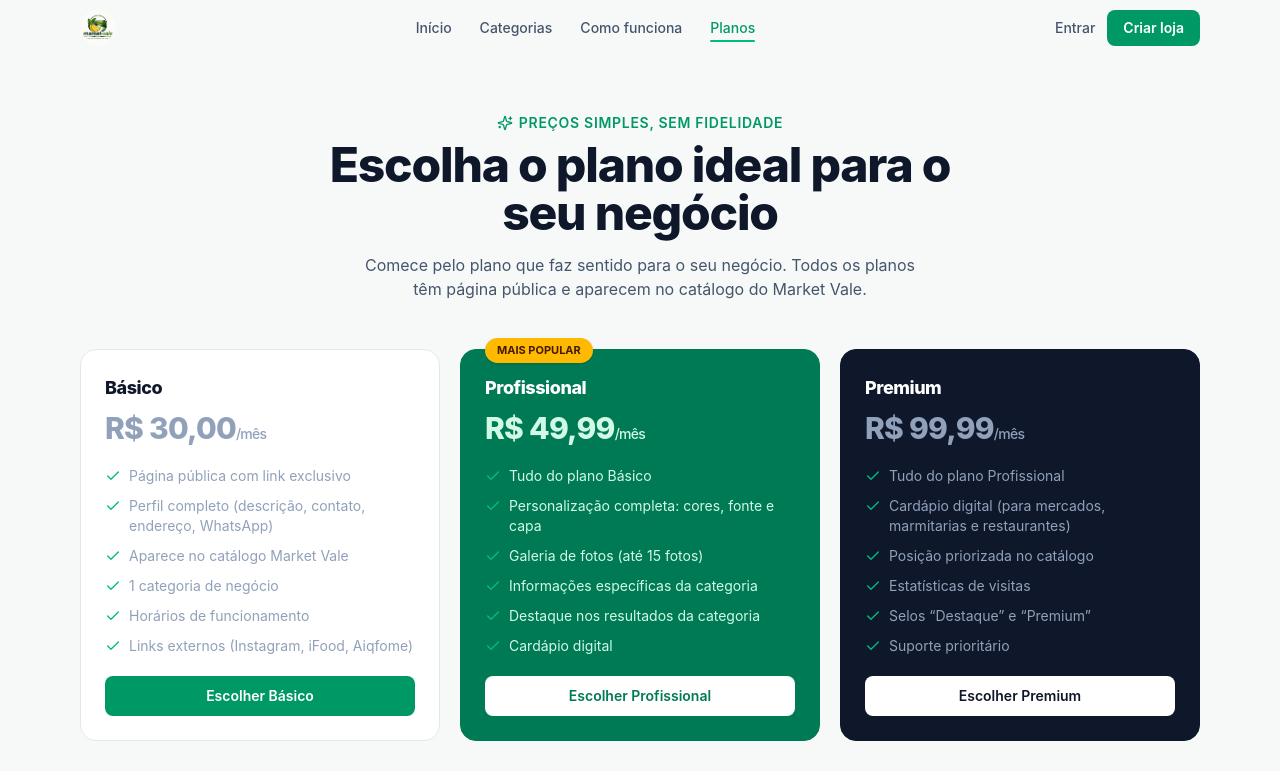
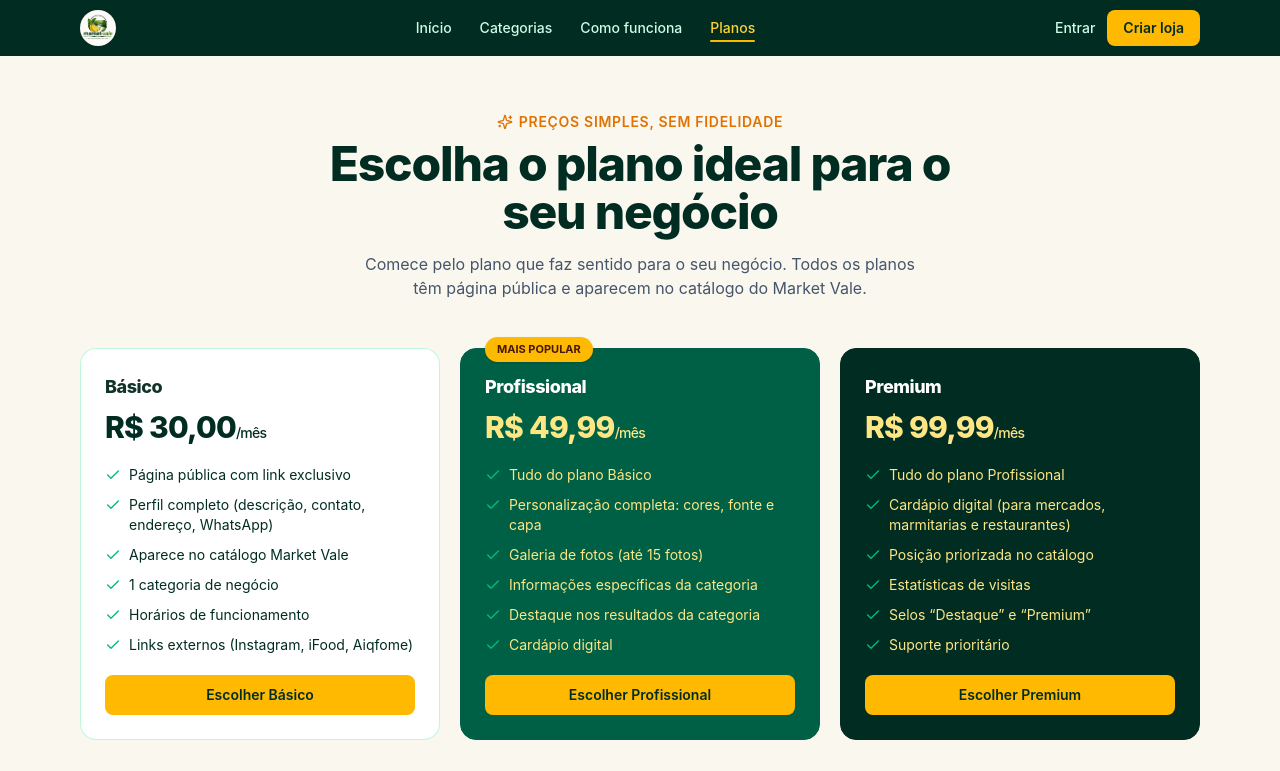
Before and after one commit to jaobieldias18-oss/Market-Vale, a Next.js app: page /planos in a window 1280 px wide. Shown: the top 771 px of the page. Built offline with nearby package versions, Linux system fonts and the light colour scheme; no server answers; the database is empty.

Commit message:
identidade verde-mata + dourado em todo o site

```diff
--- a/src/app/cadastro/page.tsx
+++ b/src/app/cadastro/page.tsx
@@ -52,7 +52,7 @@
           {/* eslint-disable-next-line @next/next/no-img-element */}
           <img src="/logo.png" alt="Market Vale" className="size-16 rounded-full object-cover" />
         </span>
-        <h1 className="mt-4 text-3xl font-extrabold tracking-tight text-slate-900">
+        <h1 className="mt-4 text-3xl font-extrabold tracking-tight text-emerald-950">
           Crie sua loja
         </h1>
         <p className="mt-2 max-w-xl text-slate-500">
@@ -85,7 +85,7 @@
           <div className="mt-6 text-center">
             <button
               onClick={() => setStep("conta")}
-              className="inline-flex items-center gap-2 rounded-lg bg-emerald-600 px-8 py-3.5 font-semibold text-white transition hover:bg-emerald-700"
+              className="inline-flex items-center gap-2 rounded-lg bg-emerald-700 px-8 py-3.5 font-semibold text-white transition hover:bg-emerald-800"
             >
               Continuar com o plano {planName(planid)} <ArrowRight className="size-4" />
             </button>
@@ -143,7 +143,7 @@
               <button
                 type="submit"
                 disabled={loading}
-                className="w-full rounded-lg bg-emerald-600 py-2.5 text-sm font-semibold text-white transition hover:bg-emerald-700 disabled:opacity-60"
+                className="w-full rounded-lg bg-emerald-700 py-2.5 text-sm font-semibold text-white transition hover:bg-emerald-800 disabled:opacity-60"
               >
                 {loading ? "Criando conta..." : "Criar conta"}
               </button>
@@ -151,7 +151,7 @@
 
             <p className="mt-6 text-center text-sm text-slate-500">
               Já tem conta?{" "}
-              <Link href="/login" className="font-medium text-emerald-600 hover:underline">
+              <Link href="/login" className="font-medium text-emerald-700 hover:underline">
                 Entrar
               </Link>
             </p>
@@ -181,7 +181,7 @@
     <button
       onClick={onClick}
       className={`flex flex-1 items-center justify-center gap-2 rounded-lg px-4 py-2.5 text-sm font-semibold transition ${
-        active ? "bg-emerald-600 text-white shadow" : "text-slate-500 hover:text-slate-800"
+        active ? "bg-emerald-700 text-white shadow" : "text-slate-500 hover:text-slate-800"
       }`}
     >
       {done && <Check className="size-4" />}
--- a/src/app/categorias/[slug]/page.tsx
+++ b/src/app/categorias/[slug]/page.tsx
@@ -54,7 +54,7 @@
   return (
     <>
       <Navbar />
-      <div className="bg-emerald-600 py-14 text-center text-white">
+      <div className="bg-emerald-900 py-14 text-center text-white">
         <h1 className="text-3xl font-bold">{meta.icon} {meta.name}</h1>
         <p className="mx-auto mt-2 max-w-lg px-4 text-emerald-100">
           {category?.description ??
@@ -70,7 +70,7 @@
             placeholder="Buscar nesta categoria..."
             className="w-full bg-transparent text-sm outline-none"
           />
-          <button className="rounded-lg bg-emerald-600 px-4 py-1.5 text-sm font-semibold text-white hover:bg-emerald-700">
+          <button className="rounded-lg bg-emerald-700 px-4 py-1.5 text-sm font-semibold text-white hover:bg-emerald-800">
             Buscar
           </button>
         </form>
@@ -84,7 +84,7 @@
             </p>
             <Link
               href="/cadastro"
-              className="mt-6 inline-block rounded-xl bg-emerald-600 px-6 py-3 font-semibold text-white hover:bg-emerald-700"
+              className="mt-6 inline-block rounded-xl bg-emerald-700 px-6 py-3 font-semibold text-white hover:bg-emerald-800"
             >
               Cadastrar {getCategoryFields(slug).label.toLowerCase()}
             </Link>
--- a/src/app/globals.css
+++ b/src/app/globals.css
@@ -1,9 +1,9 @@
 @import "tailwindcss";
 
 :root {
-  --background: #f7f9f8;
-  --foreground: #0f172a;
-  --accent: #059669;
+  --background: #faf7ef;
+  --foreground: #12332a;
+  --accent: #b47609;
 }
 
 @theme inline {
@@ -27,7 +27,7 @@
 }
 
 ::selection {
-  background: #059669;
+  background: #d97706;
   color: #fff;
 }
 
@@ -64,23 +64,23 @@
   color: #94a3b8;
 }
 .input:focus {
-  border-color: #059669;
-  box-shadow: 0 0 0 3px rgb(5 150 105 / 0.14);
+  border-color: #d97706;
+  box-shadow: 0 0 0 3px rgb(217 119 6 / 0.16);
 }
 
 /* ---------- Foco padrão ---------- */
 :focus-visible {
-  outline: 2px solid rgb(5 150 105 / 0.6);
+  outline: 2px solid rgb(217 119 6 / 0.7);
   outline-offset: 2px;
 }
 
 /* ---------- Utilidades ---------- */
 @utility mesh-bg {
   background-image:
-    radial-gradient(at 20% 12%, rgb(5 150 105 / 0.1) 0px, transparent 42%),
-    radial-gradient(at 82% 8%, rgb(14 165 233 / 0.08) 0px, transparent 38%),
-    radial-gradient(at 78% 88%, rgb(251 191 36 / 0.09) 0px, transparent 40%),
-    radial-gradient(at 4% 84%, rgb(5 150 105 / 0.08) 0px, transparent 42%);
+    radial-gradient(at 20% 12%, rgb(5 150 105 / 0.16) 0px, transparent 42%),
+    radial-gradient(at 82% 8%, rgb(217 119 6 / 0.14) 0px, transparent 38%),
+    radial-gradient(at 78% 88%, rgb(180 118 9 / 0.12) 0px, transparent 40%),
+    radial-gradient(at 4% 84%, rgb(4 120 87 / 0.14) 0px, transparent 42%);
 }
 
 @utility glass {
@@ -97,7 +97,7 @@
 }
 
 @utility gradient-text {
-  background: linear-gradient(100deg, #059669, #0d9488 55%, #0284c7);
+  background: linear-gradient(100deg, #047857, #d97706 90%);
   -webkit-background-clip: text;
   background-clip: text;
   color: transparent;
--- a/src/app/login/page.tsx
+++ b/src/app/login/page.tsx
@@ -38,7 +38,7 @@
             {/* eslint-disable-next-line @next/next/no-img-element */}
             <img src="/logo.png" alt="Market Vale" className="size-14 rounded-full object-cover" />
           </span>
-          <h1 className="mt-4 text-2xl font-bold text-slate-900">Entrar</h1>
+          <h1 className="mt-4 text-2xl font-bold text-emerald-950">Entrar</h1>
           <p className="mt-1 text-sm text-slate-500">Acesse seu painel de lojista</p>
         </div>
 
@@ -71,7 +71,7 @@
           <button
             type="submit"
             disabled={loading}
-            className="w-full rounded-lg bg-emerald-600 py-2.5 text-sm font-semibold text-white transition hover:bg-emerald-700 disabled:opacity-60"
+            className="w-full rounded-lg bg-emerald-700 py-2.5 text-sm font-semibold text-white transition hover:bg-emerald-800 disabled:opacity-60"
           >
             {loading ? "Entrando..." : "Entrar"}
           </button>
@@ -79,7 +79,7 @@
 
         <p className="mt-6 text-center text-sm text-slate-500">
           Ainda não tem conta?{" "}
-          <Link href="/cadastro" className="font-medium text-emerald-600 hover:underline">
+          <Link href="/cadastro" className="font-medium text-emerald-700 hover:underline">
             Cadastre-se
           </Link>
         </p>
--- a/src/app/planos/page.tsx
+++ b/src/app/planos/page.tsx
@@ -16,10 +16,10 @@
       <Navbar />
       <section className="mx-auto max-w-6xl px-4 pb-20 pt-14">
         <div className="text-center">
-          <p className="flex items-center justify-center gap-1.5 text-sm font-semibold uppercase tracking-wider text-emerald-600">
+          <p className="flex items-center justify-center gap-1.5 text-sm font-semibold uppercase tracking-wider text-amber-600">
             <Sparkles className="size-4" /> Preços simples, sem fidelidade
           </p>
-          <h1 className="mx-auto mt-2 max-w-2xl text-3xl font-extrabold tracking-tight text-slate-900 md:text-5xl">
+          <h1 className="mx-auto mt-2 max-w-2xl text-3xl font-extrabold tracking-tight text-emerald-950 md:text-5xl">
             Escolha o plano ideal para o seu negócio
           </h1>
           <p className="mx-auto mt-4 max-w-xl text-slate-600">
@@ -64,11 +64,11 @@
   text: string;
 }) {
   return (
-    <div className="rounded-2xl border border-slate-200 bg-white p-6">
-      <span className="grid size-11 place-items-center rounded-xl bg-emerald-50 text-emerald-600">
+    <div className="rounded-2xl border border-emerald-200/60 bg-white p-6">
+      <span className="grid size-11 place-items-center rounded-xl bg-emerald-100 text-emerald-700">
         {icon}
       </span>
-      <h3 className="mt-4 text-base font-bold tracking-tight text-slate-900">{title}</h3>
+      <h3 className="mt-4 text-base font-bold tracking-tight text-emerald-950">{title}</h3>
       <p className="mt-1.5 text-sm leading-relaxed text-slate-500">{text}</p>
     </div>
   );
--- a/src/components/category-card.tsx
+++ b/src/components/category-card.tsx
@@ -6,7 +6,7 @@
   return (
     <Link
       href={`/categorias/${category.slug}`}
-      className="group relative overflow-hidden rounded-2xl border border-slate-200 bg-white p-5 transition hover:-translate-y-0.5 hover:border-emerald-200 hover:shadow-lg hover:shadow-slate-900/5"
+      className="group relative overflow-hidden rounded-2xl border border-emerald-200/60 bg-white p-5 transition hover:-translate-y-0.5 hover:border-emerald-400 hover:shadow-lg hover:shadow-emerald-900/10"
     >
       <div
         className="absolute -right-6 -top-6 size-24 rounded-full opacity-50 blur-2xl transition-opacity duration-300 group-hover:opacity-80"
@@ -21,9 +21,9 @@
         >
           {category.icon}
         </div>
-        <ArrowUpRight className="size-4 text-slate-300 transition group-hover:-translate-y-0.5 group-hover:translate-x-0.5 group-hover:text-emerald-500" />
+        <ArrowUpRight className="size-4 text-slate-300 transition group-hover:-translate-y-0.5 group-hover:translate-x-0.5 group-hover:text-amber-500" />
       </div>
-      <h3 className="relative mt-4 font-bold tracking-tight text-slate-900 transition group-hover:text-emerald-700">
+      <h3 className="relative mt-4 font-bold tracking-tight text-emerald-950 transition group-hover:text-emerald-700">
         {category.name}
       </h3>
       <p className="relative mt-1 line-clamp-2 text-sm text-slate-500">{category.description}</p>
--- a/src/components/create-store.tsx
+++ b/src/components/create-store.tsx
@@ -116,7 +116,7 @@
           <div className="mt-6 text-center">
             <button
               onClick={() => setStep("dados")}
-              className="inline-flex items-center gap-2 rounded-lg bg-emerald-600 px-8 py-3.5 font-semibold text-white transition hover:bg-emerald-700"
+              className="inline-flex items-center gap-2 rounded-lg bg-emerald-700 px-8 py-3.5 font-semibold text-white transition hover:bg-emerald-800"
             >
               Continuar com o plano {planName(planid)} <ArrowRight className="size-4" />
             </button>
@@ -219,7 +219,7 @@
     <button
       onClick={onClick}
       className={`flex flex-1 items-center justify-center gap-2 rounded-lg px-4 py-2.5 text-sm font-semibold transition ${
-        active ? "bg-emerald-600 text-white shadow" : "text-slate-500 hover:text-slate-800"
+        active ? "bg-emerald-700 text-white shadow" : "text-slate-500 hover:text-slate-800"
       }`}
     >
       {done && <Check className="size-4" />}
--- a/src/components/navbar.tsx
+++ b/src/components/navbar.tsx
@@ -4,7 +4,7 @@
 import { usePathname, useRouter } from "next/navigation";
 import { useEffect, useState } from "react";
 import { createClient } from "@/lib/supabase/client";
-import { Store, LayoutDashboard, Menu, X } from "lucide-react";
+import { LayoutDashboard, Menu, X } from "lucide-react";
 
 export default function Navbar() {
   const router = useRouter();
@@ -49,10 +49,8 @@
 
   return (
     <header
-      className={`sticky top-0 z-40 transition-all duration-300 ${
-        scrolled
-          ? "glass border-b border-slate-200/80"
-          : "border-b border-transparent"
+      className={`sticky top-0 z-40 bg-emerald-950 text-white transition-all duration-300 ${
+        scrolled ? "shadow-lg shadow-emerald-950/20" : ""
       }`}
     >
       <nav className="mx-auto flex h-14 max-w-6xl items-center justify-between px-4">
@@ -63,7 +61,7 @@
           </span>
         </Link>
 
-        <div className="hidden items-center gap-7 text-sm font-medium text-slate-600 md:flex">
+        <div className="hidden items-center gap-7 text-sm font-medium text-emerald-100 md:flex">
           <NavLink href="/" active={pathname === "/"}>
             Início
           </NavLink>
@@ -84,7 +82,7 @@
               {role === "admin" && (
                 <Link
                   href="/admin"
-                  className="flex items-center gap-1.5 rounded-lg border border-slate-200 bg-white px-3.5 py-2 text-sm font-semibold text-slate-700 transition hover:border-emerald-300 hover:text-emerald-700"
+                  className="flex items-center gap-1.5 rounded-lg border border-emerald-700 bg-emerald-900 px-3.5 py-2 text-sm font-semibold text-emerald-50 transition hover:border-emerald-600"
                 >
                   <LayoutDashboard className="size-4" />
                   Admin
@@ -92,13 +90,13 @@
               )}
               <Link
                 href="/dashboard"
-                className="rounded-lg bg-emerald-600 px-4 py-2 text-sm font-semibold text-white transition hover:bg-emerald-700"
+                className="rounded-lg bg-amber-400 px-4 py-2 text-sm font-semibold text-emerald-950 transition hover:bg-amber-300"
               >
                 Minha loja
               </Link>
               <button
                 onClick={handleLogout}
-                className="text-sm font-medium text-slate-500 transition hover:text-red-600"
+                className="text-sm font-medium text-emerald-200 transition hover:text-amber-300"
               >
                 Sair
               </button>
@@ -107,13 +105,13 @@
             <>
               <Link
                 href="/login"
-                className="text-sm font-medium text-slate-600 transition hover:text-emerald-600"
+                className="text-sm font-medium text-emerald-100 transition hover:text-amber-300"
               >
                 Entrar
               </Link>
               <Link
                 href="/cadastro"
-                className="rounded-lg bg-emerald-600 px-4 py-2 text-sm font-semibold text-white transition hover:bg-emerald-700"
+                className="rounded-lg bg-amber-400 px-4 py-2 text-sm font-semibold text-emerald-950 transition hover:bg-amber-300"
               >
                 Criar loja
               </Link>
@@ -122,7 +120,7 @@
         </div>
 
         <button
-          className="grid size-10 place-items-center rounded-lg border border-slate-200 bg-white text-slate-700 md:hidden"
+          className="grid size-10 place-items-center rounded-lg border border-emerald-700 bg-emerald-900 text-emerald-50 md:hidden"
           onClick={() => setOpen((v) => !v)}
           aria-label="Abrir menu"
         >
@@ -131,43 +129,43 @@
       </nav>
 
       {open && (
-        <div className="glass z-50 flex flex-col gap-3 border-t border-slate-200/80 px-4 py-4 md:hidden">
+        <div className="flex flex-col gap-3 border-t border-emerald-800 bg-emerald-950 px-4 py-4 md:hidden">
           <Link
             href="/"
             onClick={() => setOpen(false)}
-            className="rounded-lg px-3 py-2 text-sm font-medium hover:bg-slate-100"
+            className="rounded-lg px-3 py-2 text-sm font-medium text-emerald-100 hover:bg-emerald-900"
           >
             Início
           </Link>
           <Link
             href="/#categorias"
             onClick={() => setOpen(false)}
-            className="rounded-lg px-3 py-2 text-sm font-medium hover:bg-slate-100"
+            className="rounded-lg px-3 py-2 text-sm font-medium text-emerald-100 hover:bg-emerald-900"
           >
             Categorias
           </Link>
           <Link
             href="/#como-funciona"
             onClick={() => setOpen(false)}
-            className="rounded-lg px-3 py-2 text-sm font-medium hover:bg-slate-100"
+            className="rounded-lg px-3 py-2 text-sm font-medium text-emerald-100 hover:bg-emerald-900"
           >
             Como funciona
           </Link>
           <Link
             href="/planos"
             onClick={() => setOpen(false)}
-            className="rounded-lg px-3 py-2 text-sm font-medium hover:bg-slate-100"
+            className="rounded-lg px-3 py-2 text-sm font-medium text-emerald-100 hover:bg-emerald-900"
           >
             Planos
           </Link>
-          <div className="mt-2 border-t border-slate-200/80 pt-3">
+          <div className="mt-2 border-t border-emerald-800 pt-3">
             {loading ? null : hasSession ? (
               <>
                 {role === "admin" && (
                   <Link
                     href="/admin"
                     onClick={() => setOpen(false)}
-                    className="block rounded-lg px-3 py-2 text-sm font-semibold text-slate-700"
+                    className="block rounded-lg px-3 py-2 text-sm font-semibold text-amber-300"
                   >
                     Painel Admin
                   </Link>
@@ -175,13 +173,13 @@
                 <Link
                   href="/dashboard"
                   onClick={() => setOpen(false)}
-                  className="block rounded-lg px-3 py-2 text-sm font-semibold text-emerald-600"
+                  className="block rounded-lg px-3 py-2 text-sm font-semibold text-amber-300"
                 >
                   Minha loja
                 </Link>
                 <button
                   onClick={handleLogout}
-                  className="block px-3 py-2 text-sm font-medium text-slate-500"
+                  className="block px-3 py-2 text-sm font-medium text-emerald-200"
                 >
                   Sair
                 </button>
@@ -191,14 +189,14 @@
                 <Link
                   href="/login"
                   onClick={() => setOpen(false)}
-                  className="block rounded-lg px-3 py-2 text-sm font-medium"
+                  className="block rounded-lg px-3 py-2 text-sm font-medium text-emerald-100"
                 >
                   Entrar
                 </Link>
                 <Link
                   href="/cadastro"
                   onClick={() => setOpen(false)}
-                  className="mt-1 block rounded-lg bg-emerald-600 px-3 py-2.5 text-center text-sm font-semibold text-white hover:bg-emerald-700"
+                  className="mt-1 block rounded-lg bg-amber-400 px-3 py-2.5 text-center text-sm font-semibold text-emerald-950 hover:bg-amber-300"
                 >
                   Criar loja
                 </Link>
@@ -223,9 +221,9 @@
   return (
     <Link
       href={href}
-      className={`relative transition hover:text-emerald-600 ${
-        active ? "text-emerald-600" : ""
-      } after:absolute after:-bottom-1 after:left-0 after:h-0.5 after:w-0 after:rounded-full after:bg-emerald-500 after:transition-all after:duration-300 hover:after:w-full ${
+      className={`relative transition hover:text-amber-300 ${
+        active ? "text-amber-300" : ""
+      } after:absolute after:-bottom-1 after:left-0 after:h-0.5 after:w-0 after:rounded-full after:bg-amber-400 after:transition-all after:duration-300 hover:after:w-full ${
         active ? "after:w-full" : ""
       }`}
     >
--- a/src/components/plan-cards.tsx
+++ b/src/components/plan-cards.tsx
@@ -8,15 +8,15 @@
 import { Check, Minus } from "lucide-react";
 
 const HIGHLIGHT: Record<string, string> = {
-  basico: "border-slate-200 bg-white",
-  profissional: "border-emerald-700 bg-emerald-700 text-white",
-  premium: "border-slate-900 bg-slate-900 text-white",
+  basico: "border-emerald-200/70 bg-white",
+  profissional: "border-emerald-800 bg-emerald-800 text-white",
+  premium: "border-emerald-950 bg-emerald-950 text-white",
 };
 
 const HIGHLIGHT_LABEL: Record<string, string> = {
-  basico: "text-slate-400",
-  profissional: "text-emerald-100",
-  premium: "text-slate-400",
+  basico: "text-emerald-950",
+  profissional: "text-amber-200",
+  premium: "text-amber-200",
 };
 
 export default function PlanCards({
@@ -93,8 +93,8 @@
                   <span
                     className={`grid size-5 place-items-center rounded-full border-2 ${
                       isCurrent
-                        ? "border-emerald-500 bg-emerald-500 text-white"
-                        : "border-slate-300"
+                        ? "border-amber-500 bg-amber-400 text-emerald-950"
+                        : "border-emerald-200"
                     }`}
                   >
                     {isCurrent && <Check className="size-3" />}
@@ -117,8 +117,8 @@
                 <span
                   className={`mt-5 rounded-lg py-2.5 text-center text-sm font-semibold transition ${
                     isCurrent
-                      ? "border border-emerald-500 text-emerald-600"
-                      : "bg-slate-900 text-white hover:bg-slate-800"
+                      ? "border border-amber-500 bg-amber-50 text-amber-700"
+                      : "bg-emerald-800 text-white hover:bg-emerald-900"
                   }`}
                 >
                   {isCurrent ? "Plano selecionado" : "Selecionar"}
@@ -127,10 +127,10 @@
                 <span
                   className={`mt-5 rounded-lg py-2.5 text-center text-sm font-semibold transition ${
                     plan.id === "basico"
-                      ? "bg-emerald-600 text-white hover:bg-emerald-700"
+                      ? "bg-amber-400 text-emerald-950 hover:bg-amber-300"
                       : plan.id === "premium"
-                        ? "bg-white text-slate-900 hover:bg-slate-100"
-                        : "bg-white text-emerald-700 hover:bg-emerald-50"
+                        ? "bg-amber-400 text-emerald-950 hover:bg-amber-300"
+                        : "bg-amber-400 text-emerald-950 hover:bg-amber-300"
                   }`}
                 >
                   {plan.id === "basico" ? "Escolher Básico" : `Escolher ${plan.name}`}
```
Also changed, not shown: src/app/page.tsx (+27 -26 lines), src/components/footer.tsx (+14 -14 lines), src/components/store-card.tsx (+6 -6 lines).
